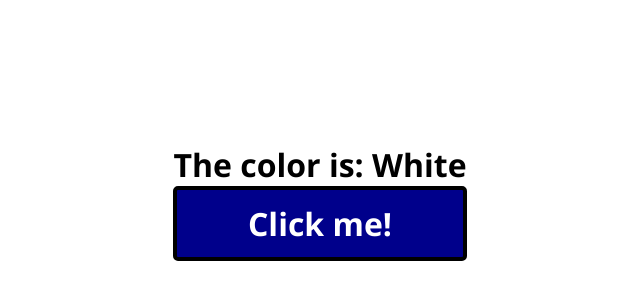
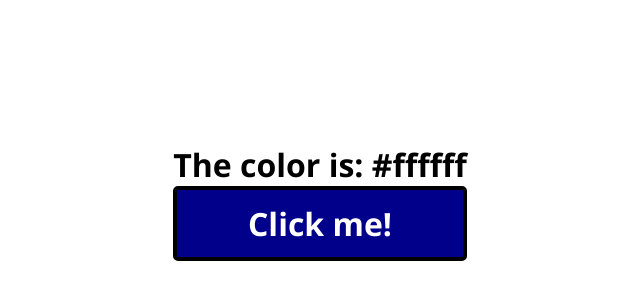
Before and after one commit to StianPost/ColorChangeButtonJS, a plain HTML site: page index.html in a window 1280 px wide. Shown: the part 198-498 px from the top of the page, 320-960 px from the left. Drawn offline with Linux system fonts and the light colour scheme.

Commit message:
Update index.html

```diff
--- a/index.html
+++ b/index.html
@@ -14,7 +14,7 @@
   <body>
     <main>
       <div class="colorBtnContainer">
-        <h1>The color is: <span id="hexValue">White</span></h1>
+        <h1>The color is: <span id="hexValue">#ffffff</span></h1>
         <button class="colorBtn" id="colorBtn">Click me!</button>
       </div>
     </main>
```
